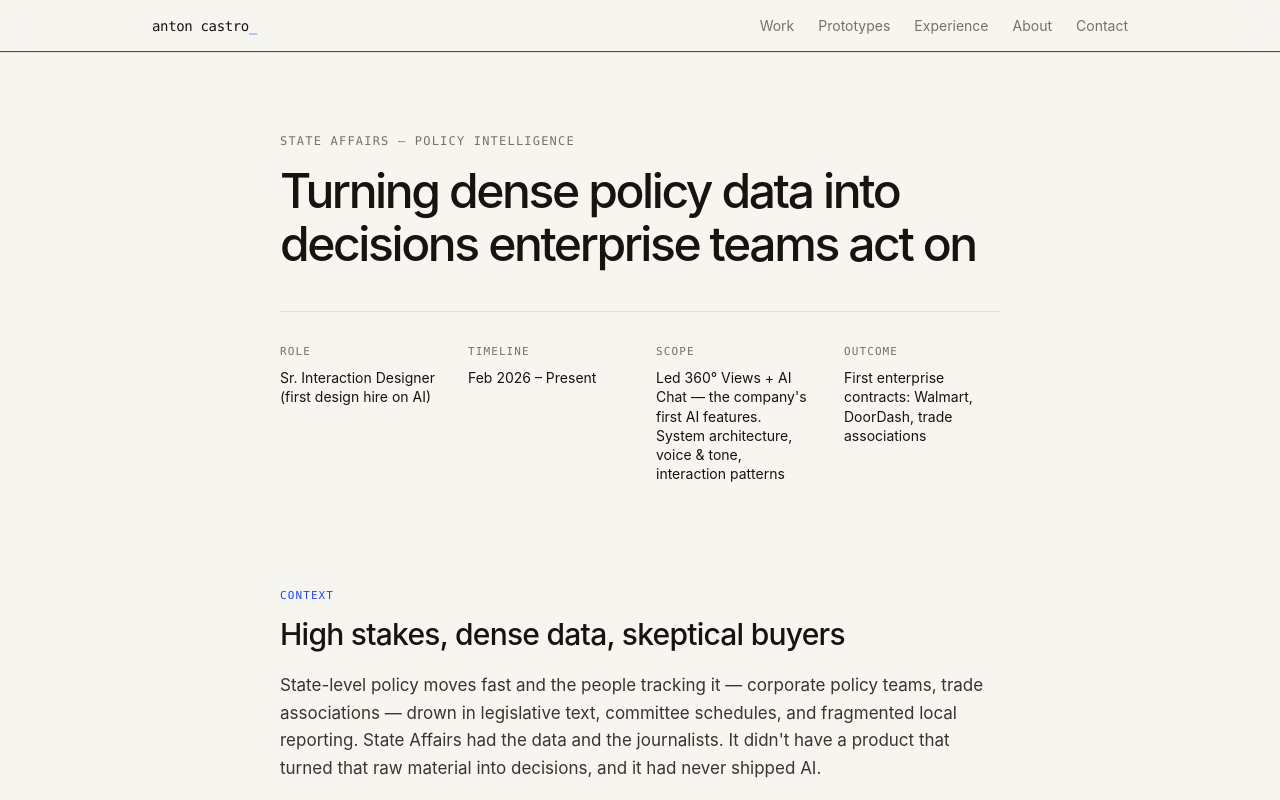
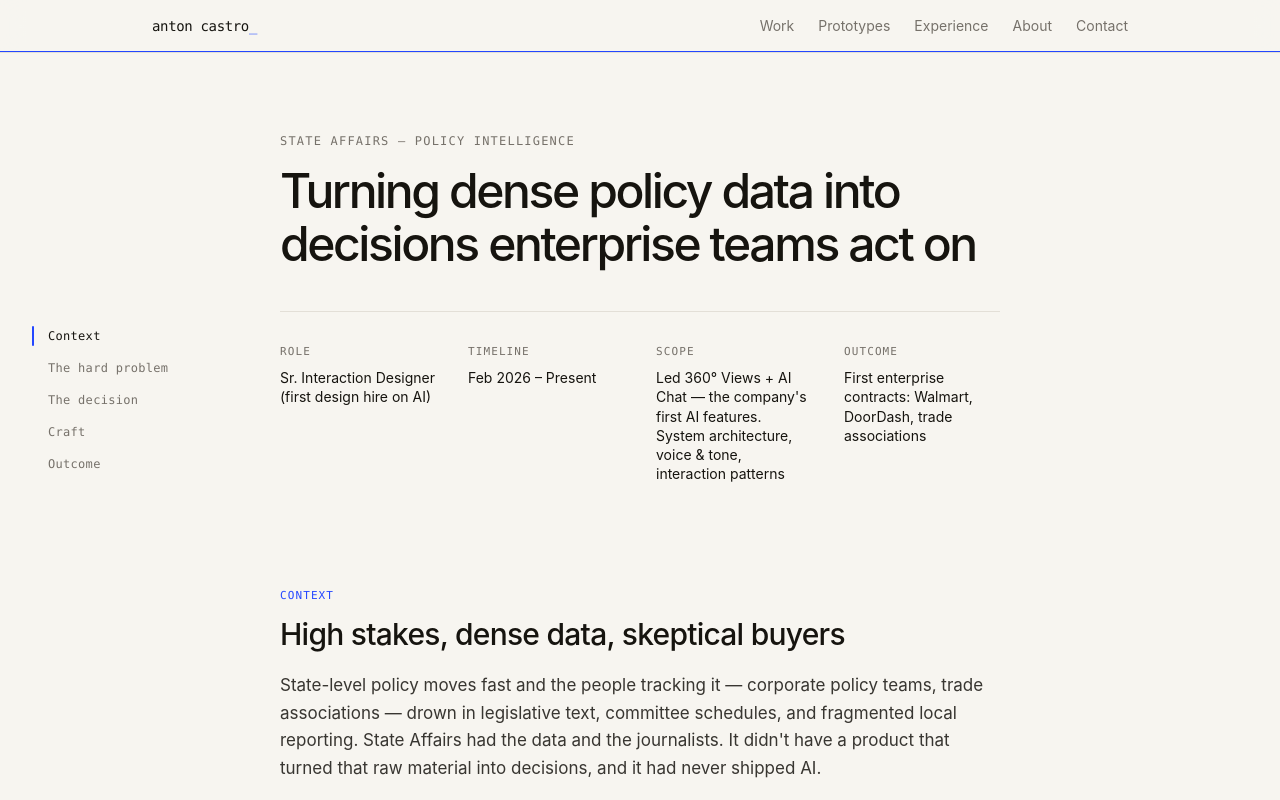
Before and after one commit to acaspx/portfolio-chops, a Next.js app: page /work/state-affairs in a window 1280 px wide. Shown: the top 800 px of the page. Built offline with nearby package versions, Linux system fonts and the light colour scheme.

Commit message:
Persistent case study side nav with scroll-spy (ref: bevyip.com)

```diff
--- a/app/work/augmedix/page.tsx
+++ b/app/work/augmedix/page.tsx
@@ -1,5 +1,13 @@
 import type { Metadata } from "next";
 import { CaseHeader, Section, Todo, ImageSlot, NextCase } from "@/components/CaseStudy";
+import CaseNav from "@/components/CaseNav";
+
+const sections = [
+  { id: "context", label: "Context" },
+  { id: "problem", label: "The hard problem" },
+  { id: "system", label: "The system" },
+  { id: "outcome", label: "Outcome" },
+];
 
 export const metadata: Metadata = {
   title: "Augmedix — AI Clinical Documentation | Anton Castro",
@@ -10,6 +18,7 @@ export const metadata: Metadata = {
 export default function Augmedix() {
   return (
     <article>
+      <CaseNav sections={sections} />
       <CaseHeader
         company="Augmedix (acquired by Commure, $139M)"
         title="Scaling AI clinical documentation from one product to four"
@@ -21,7 +30,7 @@ export default function Augmedix() {
         ]}
       />
 
-      <Section kicker="Context" title="Clinicians were paying for AI with their evenings">
+      <Section id="context" kicker="Context" title="Clinicians were paying for AI with their evenings">
         <p>
           Healthcare systems face a worsening clinician shortage; documentation is a
           leading driver of burnout, with notes written on personal time long after
@@ -31,7 +40,7 @@ export default function Augmedix() {
         </p>
       </Section>
 
-      <Section kicker="The hard problem" title="One AI, four products, zero tolerance for error">
+      <Section id="problem" kicker="The hard problem" title="One AI, four products, zero tolerance for error">
         <p>
           Growth meant expanding from one offering to four — across web and mobile,
           emergency and primary care — without fragmenting the experience or the
@@ -49,7 +58,7 @@ export default function Augmedix() {
         </Todo>
       </Section>
 
-      <Section kicker="System" title="A design system that let nine PMs ship without breaking the product">
+      <Section id="system" kicker="System" title="A design system that let nine PMs ship without breaking the product">
         <p>
           I built the web and mobile design system in Figma that kept four fast-moving
           product lines consistent — the connective tissue that let me work across
@@ -60,7 +69,7 @@ export default function Augmedix() {
         <ImageSlot caption="Agentic AI integration in the core documentation flow" />
       </Section>
 
-      <Section kicker="Outcome" title="+65% engagement, then an acquisition">
+      <Section id="outcome" kicker="Outcome" title="+65% engagement, then an acquisition">
         <p>
           Engagement grew 65% in a year as the product line expanded from one
           offering to four. In late 2024, Augmedix was acquired by Commure for
--- a/app/work/state-affairs/page.tsx
+++ b/app/work/state-affairs/page.tsx
@@ -1,5 +1,14 @@
 import type { Metadata } from "next";
 import { CaseHeader, Section, ImageSlot, NextCase } from "@/components/CaseStudy";
+import CaseNav from "@/components/CaseNav";
+
+const sections = [
+  { id: "context", label: "Context" },
+  { id: "problem", label: "The hard problem" },
+  { id: "decision", label: "The decision" },
+  { id: "craft", label: "Craft" },
+  { id: "outcome", label: "Outcome" },
+];
 
 export const metadata: Metadata = {
   title: "State Affairs — Policy Intelligence AI | Anton Castro",
@@ -26,6 +35,7 @@ export const metadata: Metadata = {
 export default function StateAffairs() {
   return (
     <article>
+      <CaseNav sections={sections} />
       <CaseHeader
         company="State Affairs — Policy Intelligence"
         title="Turning dense policy data into decisions enterprise teams act on"
@@ -37,7 +47,7 @@ export default function StateAffairs() {
         ]}
       />
 
-      <Section kicker="Context" title="High stakes, dense data, skeptical buyers">
+      <Section id="context" kicker="Context" title="High stakes, dense data, skeptical buyers">
         <p>
           State-level policy moves fast and the people tracking it — corporate policy
           teams, trade associations — drown in legislative text, committee schedules,
@@ -54,7 +64,7 @@ export default function StateAffairs() {
         </p>
       </Section>
 
-      <Section kicker="The hard problem" title="Aggregation isn't insight">
+      <Section id="problem" kicker="The hard problem" title="Aggregation isn't insight">
         <p>
           I led 360° Views and AI Chat — the company&apos;s first AI features. V1 could
           already answer impressively specific queries: <em>&quot;show me all the bills on
@@ -74,7 +84,7 @@ export default function StateAffairs() {
         <ImageSlot caption="AI Chat: cited, personalized answers over legislative data" />
       </Section>
 
-      <Section kicker="The decision" title="Three robust skills — then a fourth that answers 'what changed?'">
+      <Section id="decision" kicker="The decision" title="Three robust skills — then a fourth that answers 'what changed?'">
         <p>
           Working with our AI/ML product and engineering leads, I focused V1 on
           three skills we could make genuinely robust: <strong>Bill Compare</strong>,{" "}
@@ -95,7 +105,7 @@ export default function StateAffairs() {
         <ImageSlot caption="What's Changed: top-five movement insights in 360° View context" />
       </Section>
 
-      <Section kicker="Craft under constraint" title="Translating legislatese, mid-rebrand">
+      <Section id="craft" kicker="Craft under constraint" title="Translating legislatese, mid-rebrand">
         <p>
           All of this meant digesting the language of government — bills,
           legislative process, regulatory nuance — and translating it into
@@ -106,7 +116,7 @@ export default function StateAffairs() {
         <ImageSlot caption="Voice & tone: how the product cites, hedges, and escalates" />
       </Section>
 
-      <Section kicker="Outcome" title="Validated with the people who'd bet their jobs on it">
+      <Section id="outcome" kicker="Outcome" title="Validated with the people who'd bet their jobs on it">
         <p>
           We piloted the four skills with policy experts at Intuit, DoorDash,
           Walmart, and Mastercard — co-validating not just whether each skill
--- /dev/null
+++ b/components/CaseNav.tsx
@@ -0,0 +1,67 @@
+"use client";
+
+import { useEffect, useState } from "react";
+import { motion } from "motion/react";
+
+export type CaseSection = { id: string; label: string };
+
+/**
+ * Persistent side rail for case studies. Tracks the section in view via
+ * IntersectionObserver and highlights it; click scrolls smoothly (native,
+ * via scroll-behavior: smooth on <html>). Hidden below xl — the sticky
+ * top nav + reading progress bar covers small screens.
+ */
+export default function CaseNav({ sections }: { sections: CaseSection[] }) {
+  const [active, setActive] = useState(sections[0]?.id);
+
+  useEffect(() => {
+    const observer = new IntersectionObserver(
+      (entries) => {
+        // Pick the entry nearest the top of the viewport that's intersecting
+        const visible = entries
+          .filter((e) => e.isIntersecting)
+          .sort((a, b) => a.boundingClientRect.top - b.boundingClientRect.top);
+        if (visible[0]) setActive(visible[0].target.id);
+      },
+      { rootMargin: "-20% 0px -65% 0px" }
+    );
+    sections.forEach((s) => {
+      const el = document.getElementById(s.id);
+      if (el) observer.observe(el);
+    });
+    return () => observer.disconnect();
+  }, [sections]);
+
+  return (
+    <nav
+      aria-label="Case study sections"
+      className="fixed left-8 top-1/2 z-30 hidden -translate-y-1/2 xl:block"
+    >
+      <ul className="space-y-1">
+        {sections.map((s) => {
+          const isActive = active === s.id;
+          return (
+            <li key={s.id} className="relative">
+              {isActive && (
+                <motion.span
+                  layoutId="case-nav-indicator"
+                  className="absolute left-0 top-1/2 h-5 w-0.5 -translate-y-1/2 rounded-full bg-accent"
+                  transition={{ duration: 0.3, ease: [0.22, 1, 0.36, 1] }}
+                />
+              )}
+              <a
+                href={`#${s.id}`}
+                aria-current={isActive ? "true" : undefined}
+                className={`block py-1.5 pl-4 font-mono text-xs tracking-wide transition-colors ${
+                  isActive ? "text-ink" : "text-muted hover:text-ink"
+                }`}
+              >
+                {s.label}
+              </a>
+            </li>
+          );
+        })}
+      </ul>
+    </nav>
+  );
+}
--- a/components/CaseStudy.tsx
+++ b/components/CaseStudy.tsx
@@ -36,16 +36,18 @@ export function CaseHeader({
 }
 
 export function Section({
+  id,
   kicker,
   title,
   children,
 }: {
+  id?: string;
   kicker: string;
   title: string;
   children: ReactNode;
 }) {
   return (
-    <section className="mx-auto max-w-3xl px-6 py-12">
+    <section id={id} className="mx-auto max-w-3xl px-6 py-12 scroll-mt-24">
       <Reveal>
         <p className="font-mono text-[11px] uppercase tracking-widest text-accent">{kicker}</p>
         <h2 className="mt-3 text-2xl sm:text-3xl font-medium tracking-tight">{title}</h2>
```
